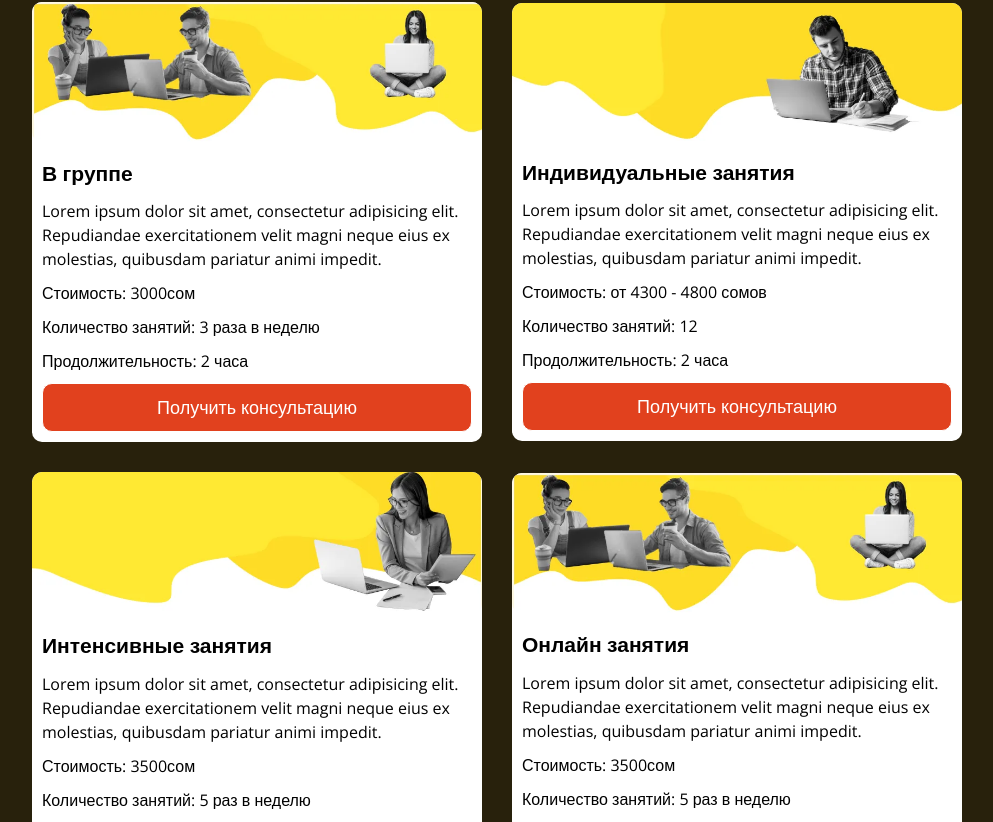
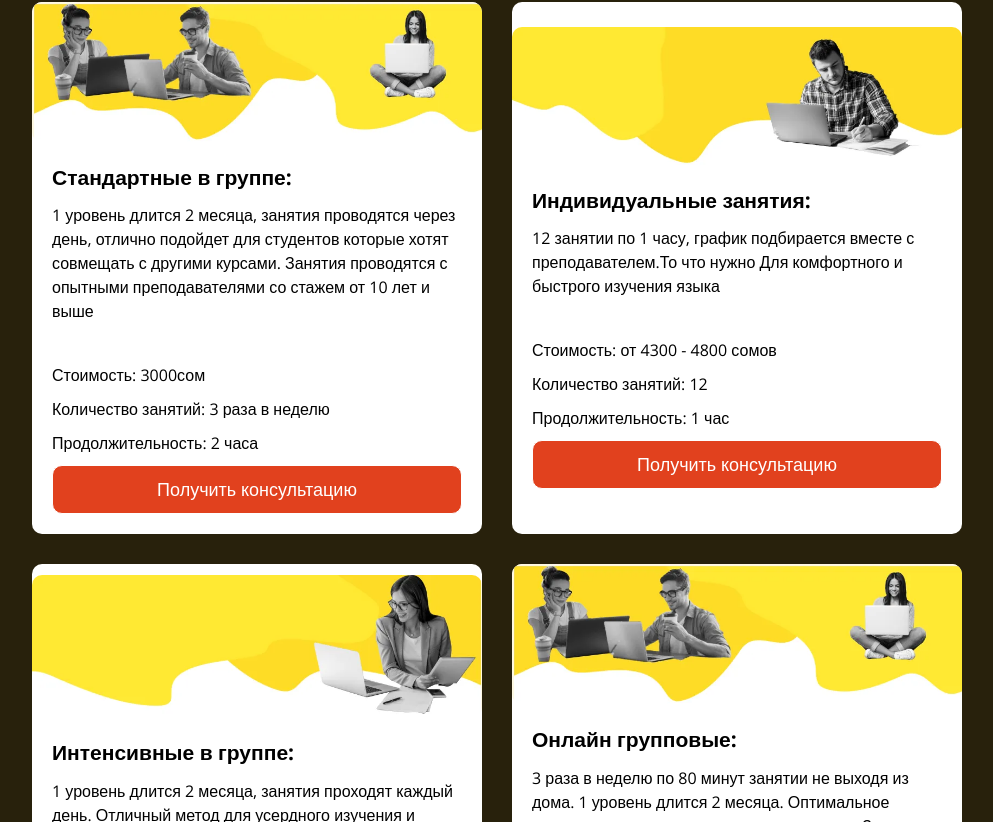
Before and after one commit to Iimanbek/BloomsBury, a Vue app: page / in a window 1280 px wide. Shown: the part 1938-2760 px from the top of the page, without its empty margins (143-1136 px from the left). Built offline with nearby package versions, Linux system fonts and the light colour scheme.

Commit message:
changed course templates

```diff
--- a/src/components/layouts/footer.vue
+++ b/src/components/layouts/footer.vue
@@ -23,7 +23,7 @@
                             </a></li>
                         <li><a href="https://api.whatsapp.com/send?phone=996500287385"><svg
                                     xmlns="http://www.w3.org/2000/svg" width="34" height="34" viewBox="0 0 24 24"
-                                    style="fill: rgb(139, 136, 136);transform: ;msFilter:;">
+                                    style="fill: rgb(139, 136, 136);">
                                     <path fill-rule="evenodd" clip-rule="evenodd"
                                         d="M18.403 5.633A8.919 8.919 0 0 0 12.053 3c-4.948 0-8.976 4.027-8.978 8.977 0 1.582.413 3.126 1.198 4.488L3 21.116l4.759-1.249a8.981 8.981 0 0 0 4.29 1.093h.004c4.947 0 8.975-4.027 8.977-8.977a8.926 8.926 0 0 0-2.627-6.35m-6.35 13.812h-.003a7.446 7.446 0 0 1-3.798-1.041l-.272-.162-2.824.741.753-2.753-.177-.282a7.448 7.448 0 0 1-1.141-3.971c.002-4.114 3.349-7.461 7.465-7.461a7.413 7.413 0 0 1 5.275 2.188 7.42 7.42 0 0 1 2.183 5.279c-.002 4.114-3.349 7.462-7.461 7.462m4.093-5.589c-.225-.113-1.327-.655-1.533-.73-.205-.075-.354-.112-.504.112s-.58.729-.711.879-.262.168-.486.056-.947-.349-1.804-1.113c-.667-.595-1.117-1.329-1.248-1.554s-.014-.346.099-.458c.101-.1.224-.262.336-.393.112-.131.149-.224.224-.374s.038-.281-.019-.393c-.056-.113-.505-1.217-.692-1.666-.181-.435-.366-.377-.504-.383a9.65 9.65 0 0 0-.429-.008.826.826 0 0 0-.599.28c-.206.225-.785.767-.785 1.871s.804 2.171.916 2.321c.112.15 1.582 2.415 3.832 3.387.536.231.954.369 1.279.473.537.171 1.026.146 1.413.089.431-.064 1.327-.542 1.514-1.066.187-.524.187-.973.131-1.067-.056-.094-.207-.151-.43-.263">
                                     </path>
--- a/src/components/layouts/header.vue
+++ b/src/components/layouts/header.vue
@@ -66,7 +66,7 @@ nav {
     display: flex;
     align-items: center;
     justify-content: space-between;
-    width: 30%;
+    width: 25%;
     .burger{
       display: none;
       @media screen and (max-width: 1100px) {
--- a/src/components/main/Burger.vue
+++ b/src/components/main/Burger.vue
@@ -2,7 +2,6 @@
   export default {
     data(){
       return{
-        burgerStatus: false,
         openMenu: false,
       }
     }
--- a/src/components/main/course.vue
+++ b/src/components/main/course.vue
@@ -5,50 +5,75 @@
       <div class="course_wrap">
         <div class="type_course">
           <img class="image_course" src="../../assets/images/course1.jpg" alt="images">
+          <div class="type_course__inner">
             <div>
-                        <h3>В группе</h3>
-                        <p>Lorem ipsum dolor sit amet, consectetur adipisicing elit. Repudiandae exercitationem velit magni
-                            neque eius ex molestias, quibusdam pariatur animi impedit.</p>
+              <h3>Стандартные в группе:</h3>
+              <p>1 уровень длится 2 месяца, занятия проводятся через день, отлично подойдет для студентов которые хотят
+                совмещать с другими курсами. Занятия проводятся с опытными преподавателями со стажем от 10 лет и выше
+              </p>
+            </div>
+            <div>
+
               <p>Стоимость: 3000сом</p>
               <p>Количество занятий: 3 раза в неделю</p>
               <p>Продолжительность: 2 часа</p>
               <a href="https://api.whatsapp.com/send?phone=996500287385" class="consult">Получить консультацию</a>
+
+            </div>
           </div>
         </div>
         <div class="type_course">
           <img class="image_course" src="../../assets/images/course2.jpg" alt="images">
+          <div class="type_course__inner">
             <div>
-                        <h3>Индивидуальные занятия</h3>
-                        <p>Lorem ipsum dolor sit amet, consectetur adipisicing elit. Repudiandae exercitationem velit magni
-                            neque eius ex molestias, quibusdam pariatur animi impedit.</p>
+              <h3>Индивидуальные занятия:</h3>
+              <p>12 занятии по 1 часу, график подбирается вместе с преподавателем.То что нужно Для комфортного и
+                быстрого изучения языка</p>
+            </div>
+            <div>
+
               <p>Стоимость: от 4300 - 4800 сомов</p>
               <p>Количество занятий: 12</p>
-                        <p>Продолжительность: 2 часа</p>
+              <p>Продолжительность: 1 час</p>
               <a href="https://api.whatsapp.com/send?phone=996500287385" class="consult">Получить консультацию</a>
+
+            </div>
           </div>
         </div>
         <div class="type_course">
           <img class="image_course" src="../../assets/images/course3.jpg" alt="images">
+          <div class="type_course__inner">
             <div>
-                        <h3>Интенсивные занятия</h3>
-                        <p>Lorem ipsum dolor sit amet, consectetur adipisicing elit. Repudiandae exercitationem velit magni
-                            neque eius ex molestias, quibusdam pariatur animi impedit.</p>
+              <h3>Интенсивные в группе: </h3>
+              <p>1 уровень длится 2 месяца, занятия проходят каждый день. Отличный метод для усердного изучения и
+                поддержания дисциплины</p>
+            </div>
+            <div>
+
               <p>Стоимость: 3500сом</p>
               <p>Количество занятий: 5 раз в неделю</p>
               <p>Продолжительность:1 час 20 мин</p>
               <a href="https://api.whatsapp.com/send?phone=996500287385" class="consult">Получить консультацию</a>
+
+            </div>
           </div>
         </div>
         <div class="type_course">
           <img class="image_course" src="../../assets/images/course1.jpg" alt="images">
+          <div class="type_course__inner">
             <div>
-                  <h3>Онлайн занятия</h3>
-                  <p>Lorem ipsum dolor sit amet, consectetur adipisicing elit. Repudiandae exercitationem velit magni
-                    neque eius ex molestias, quibusdam pariatur animi impedit.</p>
+              <h3>Онлайн групповые: </h3>
+              <p>3 раза в неделю по 80 минут занятии не выходя из дома. 1 уровень длится 2 месяца. Оптимальное решение
+                для тех кто хочет учиться из дома. Занятия будут эффективными как и офлайн.</p>
+            </div>
+            <div>
+
               <p>Стоимость: 3500сом</p>
-                  <p>Количество занятий: 5 раз в неделю</p>
+              <p>Количество занятий: 3 раз в неделю</p>
               <p>Продолжительность:1 час 20 мин</p>
               <a href="https://api.whatsapp.com/send?phone=996500287385" class="consult">Получить консультацию</a>
+
+            </div>
           </div>
         </div>
       </div>
@@ -56,38 +81,43 @@
   </div>
 </template>
 <script>
-export default {
-
-}
+export default {}
 </script>
 <style lang="scss">
 .course_wrap {
   display: flex;
-    justify-content: space-around;
-    align-items: center;
+  justify-content: space-between;
+  align-items: stretch;
   flex-wrap: wrap;
   margin: 100px 0;
   gap: 30px;
   @media screen and (max-width: 1400px) {
     justify-content: center;
   }
+
   .type_course {
     font-family: 'Open Sans', sans-serif;
     width: 325px;
-        height:auto;
+    height: auto;
     background: rgba(256, 256, 256);
     border-radius: 10px;
+    display: flex;
+    flex-direction: column;
+    justify-content: space-between;
     @media screen and (max-width: 1400px) {
       width: 450px;
       justify-content: center;
     }
+
     .image_course {
       width: 100%;
       object-fit: cover;
       border-radius: 10px;
     }
+
     div {
       padding: 10px;
+
       h3 {
         font-size: 21px;
       }
--- a/src/components/main/section2.vue
+++ b/src/components/main/section2.vue
@@ -6,7 +6,7 @@
                     <h2>Осуществите свою мечту и начните говорить на немецком с нами!</h2>
                     <p>6 ПРИЧИН НАКОНЕЦ-ТО ВЫУЧИТЬ НЕМЕЦКИЙ</p>
                 </div>
-                <div class="table_advantages">
+                <div class="table_advantages table_flex">
                     <div class="table_item">
                         <div class="svg_table">
                             <img src="../../assets/images/svg_folder/world.svg" alt="">
@@ -99,25 +99,27 @@ export default {
                 font-weight: 600;
             }
         }
-
+        .table_flex{
+          @media screen and (max-width: 1000px) {
+            display: flex;
+            justify-content: center;
+          }
+        }
         .table_advantages {
             display: grid;
             grid-template-columns: 33% 33% 33%;
             grid-gap: 10px;
-
+            @media screen and (max-width: 1000px) {
+              grid-template-columns: auto auto ;
+              align-items:stretch;
+            }
             .table_item {
                 &:nth-child(1) {}
-
                 &:nth-child(2) {}
-
                 &:nth-child(3) {}
-
                 &:nth-child(4) {}
-
                 &:nth-child(5) {}
-
                 &:nth-child(6) {}
-
                 background: var(--german-yellow);
                 padding: 20px;
                 margin: 10px;
--- a/src/components/main/teacher.vue
+++ b/src/components/main/teacher.vue
@@ -43,6 +43,12 @@
         display: flex;
         justify-content: space-between;
         gap: 50px;
+        @media screen and (max-width: 1100px) {
+          flex-direction: column;
+            justify-content: center;
+            align-items: center;
+
+        }
         .media {
             iframe {
                 width: 800px;
@@ -56,7 +62,12 @@
         .teacher {
             font-family: 'Open sans', sans-serif;
             color: white;
-
+              @media screen and (max-width: 1100px) {
+                display: flex;
+                flex-direction: column;
+                align-items: center;
+                justify-content: center;
+              }
             h2 {
                 font-size: 64px;
               @media screen and (max-width: 1400px) {
@@ -67,6 +78,9 @@
             ul {
                 margin: 0;
                 padding: 0;
+              @media screen and (max-width: 1100px) {
+                margin: 20px 0;
+              }
                 li {
                     margin: 30px;
                     font-weight: 500;
@@ -87,7 +101,10 @@
                 display: inline-block;
                 text-align: center;
                 width: 90%;
-
+                @media screen and (max-width: 1100px) {
+                  width: auto;
+                  padding: 10px 50px ;
+                }
                 &:hover {
                     background: var(--german-yellow);
                     color: var(--german-black);
```
Lines whose indentation alone changed are shown as unchanged.
